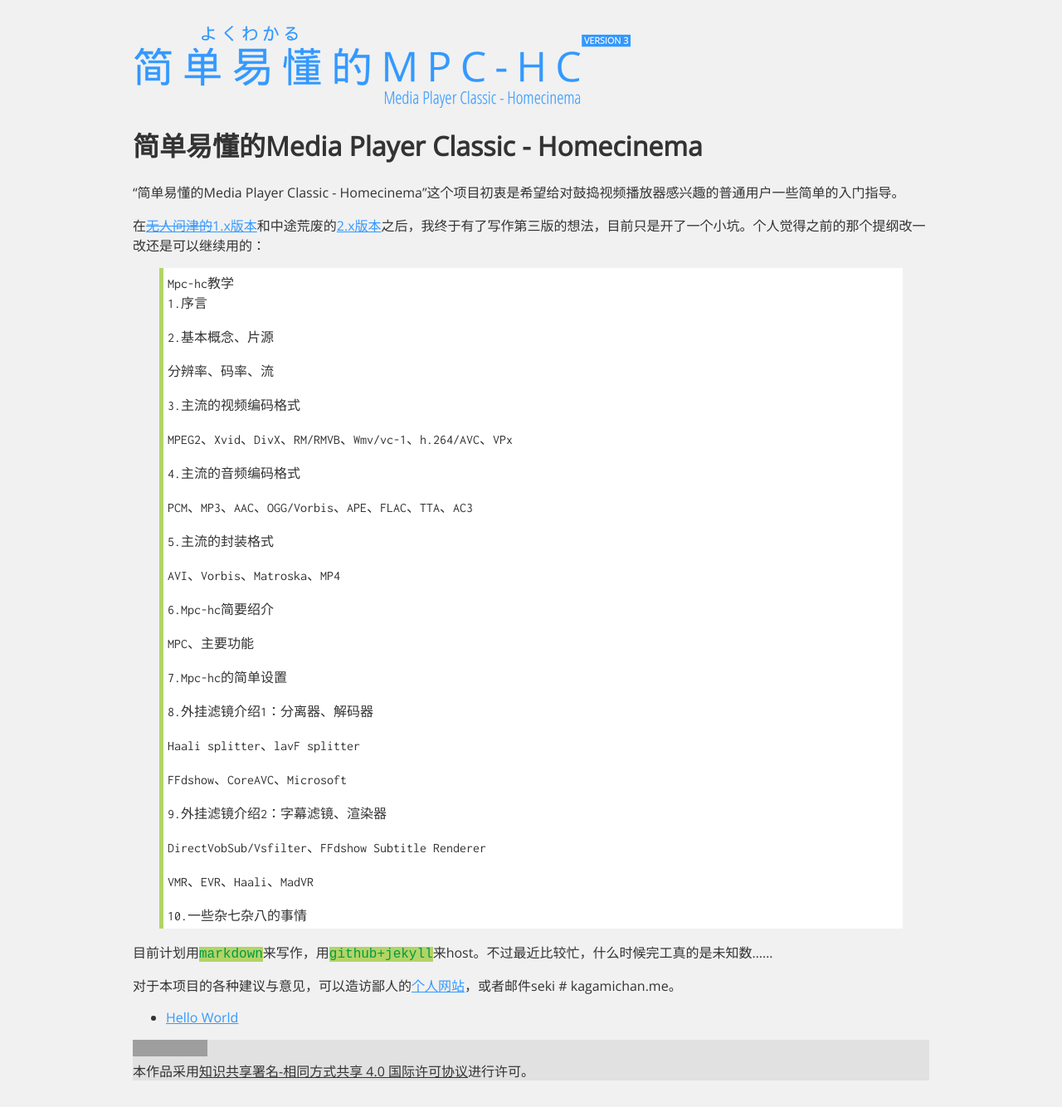
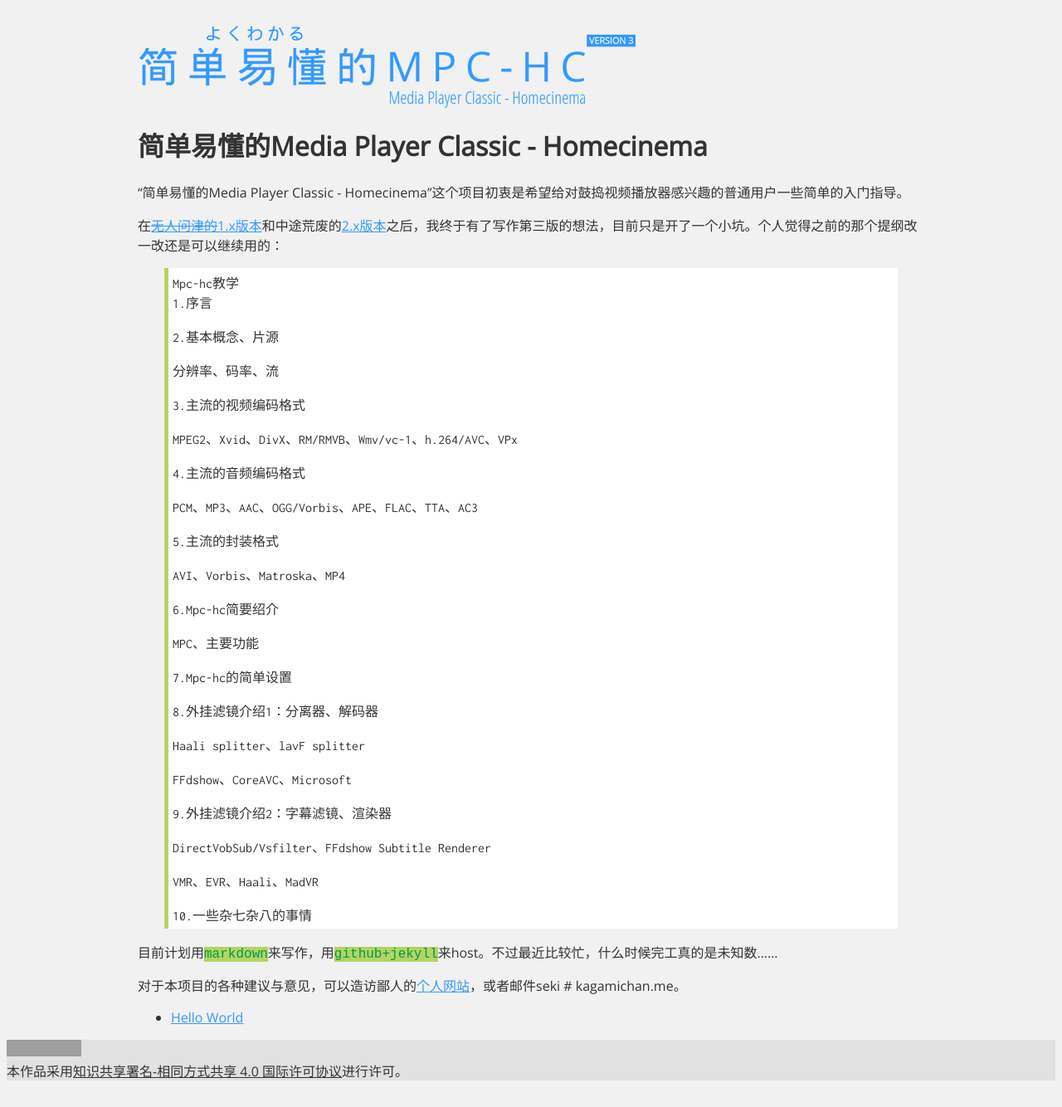
Before and after one commit to KagamiChan/yokuwakaru_mpchc, a Jekyll site: the page built from index.html, in a window 1280 px wide. Shown: the whole page at 83% size. Built offline with Jekyll 4.4.1, drawn with Linux system fonts in a browser that asks for light colours; grey boxes are pictures that could not be loaded.

Commit message:
style mod

```diff
--- a/_layouts/default.html
+++ b/_layouts/default.html
@@ -2,11 +2,15 @@
 <html>
     {% include header.html %}
     <body>
+
+    <div id='wrapper'>
     <a id="yoku-header">简单易懂的mpc-hc</a>
     <!--Begin of content><!-->
     <div id ='content-wrapper'>
     {{ content }}
     </div>
+    </div>
+
 
     {% include footer.html %}
 
--- a/style.css
+++ b/style.css
@@ -1,11 +1,15 @@
 body{
-    margin: auto;
-    width: 75%;
-    max-width: 960px;
+
     background-color: #f1f1f1;
     font-family:'Open Sans','Hiragino Sans GB','冬青黑体简体中文 W3','Microsoft Yahei UI','Microsoft Yahei',sans-serif;
     font-size:16px;
     color: #333333;
+}
+
+#wrapper{
+    margin: auto;
+    width: 75%;
+    max-width: 960px;
 }
 
 #yoku-header{
```
